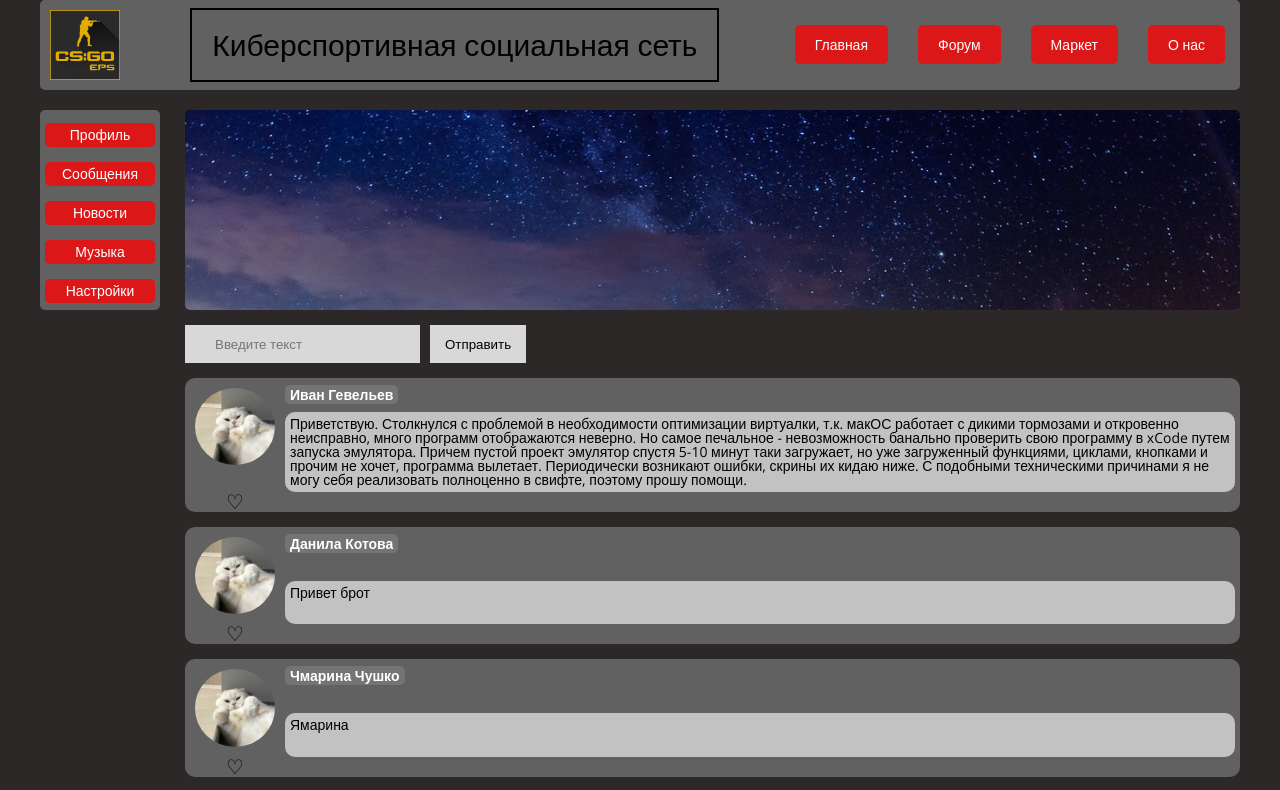
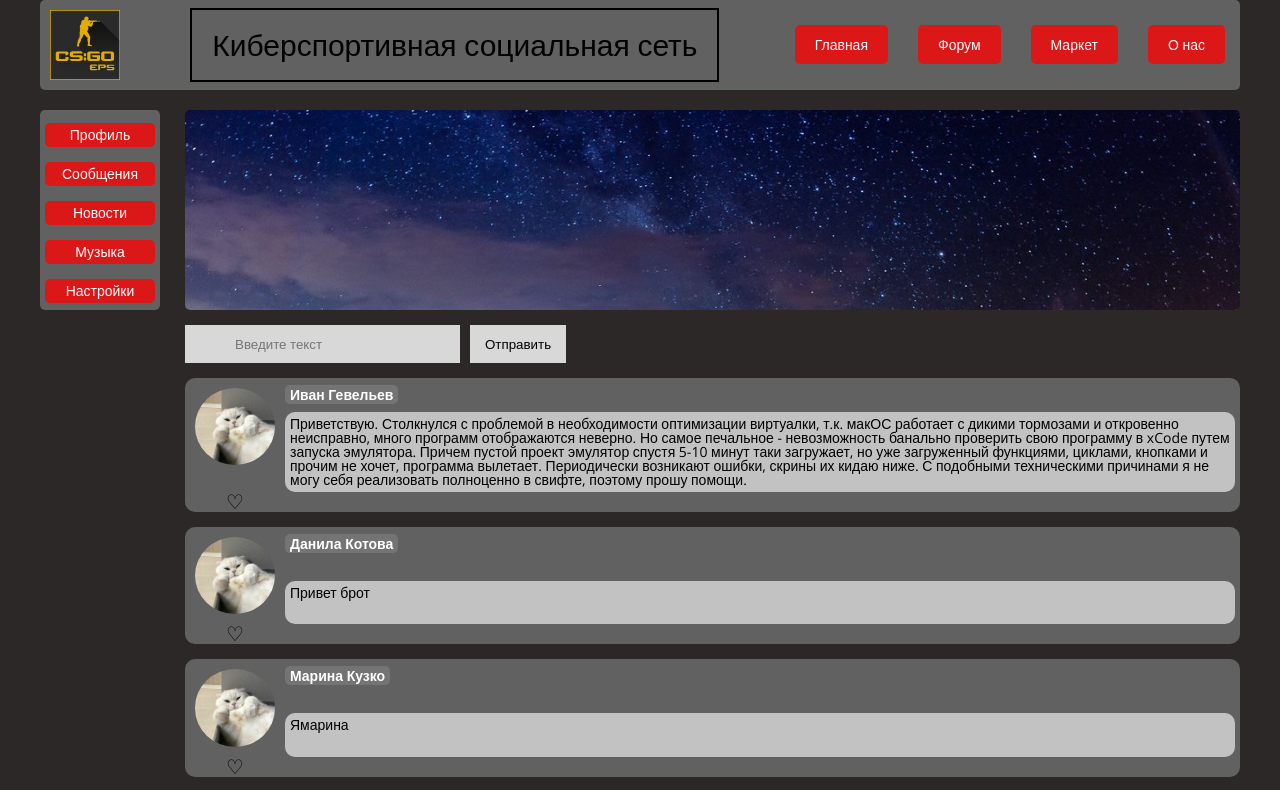
Before and after one commit to VolodyaSaiyajin/my-app, a React (Create React App) app: page /profile in a window 1280 px wide. Shown: the top 790 px of the page. Built offline with nearby package versions, Linux system fonts and the light colour scheme.

Commit message:
subscribe observer

```diff
--- a/src/App.js
+++ b/src/App.js
@@ -19,7 +19,7 @@ function App(props) {
           <div class="app-wrapper__app">
             <Header />
             <MenuNavigation />
-            <Route path="/profile" render={() => <Profile stateProfile={props.state.profilePage} addPost={props.addPost}/>} />
+            <Route path="/profile" render={() => <Profile updateNewPost={props.updateNewPost} stateProfile={props.state.profilePage} addPost={props.addPost} />} />
             <Route path="/dialogs" render={() => <Dialogs statePage={props.state.dialogsPage} />} />
           </div>
         </div>
--- a/src/Redux/data.js
+++ b/src/Redux/data.js
@@ -1,19 +1,20 @@
-import {rerenderEntireTree} from '../render'
+import { rerenderEntireTree } from '../render'
 let state = {
     profilePage: {
         posts: [
             { id: 1, name: "Иван Гевельев", post: "Приветствую. Столкнулся с проблемой в необходимости оптимизации виртуалки, т.к. макОС работает с дикими тормозами и откровенно неисправно, много программ отображаются неверно. Но самое печальное - невозможность банально проверить свою программу в xCode путем запуска эмулятора. Причем пустой проект эмулятор спустя 5-10 минут таки загружает, но уже загруженный функциями, циклами, кнопками и прочим не хочет, программа вылетает. Периодически возникают ошибки, скрины их кидаю ниже. С подобными техническими причинами я не могу себя реализовать полноценно в свифте, поэтому прошу помощи.", likesCont: "47" },
             { id: 1, name: "Данила Котова", post: "Привет брот", likesCont: "47" },
-            { id: 2, name: "Чмарина Чушко", post: "Ямарина", likesCont: "47" },
+            { id: 2, name: "Марина Кузко", post: "Ямарина", likesCont: "47" },
             { id: 3, name: "Владимир Тильт", post: "Я тебя убью", likesCont: "47" },
             { id: 4, name: "Владислав Харитонов", post: "Тишка привет", likesCont: "47" }
-        ]
+        ],
+        defaultValue: "Обычное значение"
     },
 
     dialogsPage: {
         dialogs: [
             { id: 1, name: "Данила Котова", age: "47" },
-            { id: 2, name: "Чмарина Чушко", age: "14" },
+            { id: 2, name: "Марина Кузко", age: "14" },
             { id: 3, name: "Владимир Тильт", age: "47" },
             { id: 4, name: "Владислав Харитонов", age: "47" }
         ],
@@ -21,7 +22,7 @@ let state = {
         messages:
             [
                 { id: 1, name: "Данила Котова", message: "Привет брот" },
-                { id: 2, name: "Чмарина Чушко", message: "Ямарина" },
+                { id: 2, name: "Марина Кузко", message: "Ямарина" },
                 { id: 3, name: "Владимир Тильт", message: "Я тебя убью" },
                 { id: 4, name: "Владислав Харитонов", message: "Тишка привет" }
             ],
@@ -36,7 +37,15 @@ export let addPost = (postText) => {
         likesCont: "0"
     }
     state.profilePage.posts.push(newPost);
+
     rerenderEntireTree(state);
+
+}
+
+export let updateNewPost = (newText) => {
+    state.profilePage.defaultValue = newText;
+    rerenderEntireTree(state);
+
 }
 
 export default state;
--- a/src/components/Dialogs/users/dialogUser.jsx
+++ b/src/components/Dialogs/users/dialogUser.jsx
@@ -6,7 +6,6 @@ import imageAvatar from './images/donilaCotov.jpg'
 
 const dialogUser = (props) => {
 
-  console.log(props.message);
   return (
     <div className="dialogs__item">
       <div className="dialogs__user">
--- a/src/components/Profile/ProfileFeed/Posting/posting.css
+++ b/src/components/Profile/ProfileFeed/Posting/posting.css
@@ -4,7 +4,7 @@
 }
 
 .posting__addPosting {
-  padding: 10px 30px;
+  padding: 10px 50px;
   background-color: #d8d8d8;
 }
 
--- a/src/components/Profile/ProfileFeed/Posting/posting.jsx
+++ b/src/components/Profile/ProfileFeed/Posting/posting.jsx
@@ -6,15 +6,23 @@ import style from './posting.css';
 const Posting = (props) => {
     let newPostElement = React.createRef();
 
+
+
+    let onUpdatePost = () => {
+        console.log("текст изменён");
+        let text = newPostElement.current.value;
+        props.updateNewPost(text);
+    }
+
     let addPost = () => {
         let text = newPostElement.current.value;
         props.addPost(text);
-        newPostElement.current.value = " ";
+        props.updateNewPost('');
     }
 
     return (
         <div className="posting">
-            <input ref={newPostElement} className="posting__addPosting" placeholder="Введите текст" type="text" />
+            <input onChange={onUpdatePost} ref={newPostElement} className="posting__addPosting" placeholder="Введите текст" type="text" />
             <button onClick={addPost} className="posting__send">Отправить</button>
         </div>
     );
--- a/src/components/Profile/ProfileFeed/profileFeed.jsx
+++ b/src/components/Profile/ProfileFeed/profileFeed.jsx
@@ -16,7 +16,7 @@ const profileFeed = (props) => {
         <Banner />
       </div>
       <div className="profileFeed__Posting">
-        <Posting addPost={props.addPost}/>
+        <Posting updateNewPost={props.updateNewPost}  addPost={props.addPost} />
       </div>
       <div className="profileFeed__ContentBar">
         {postsElements}
--- a/src/render.js
+++ b/src/render.js
@@ -3,14 +3,13 @@ import React from 'react';
 import ReactDOM from 'react-dom';
 import './index.css';
 import App from './App';
-
-import {addPost} from './Redux/data';
+import {addPost, updateNewPost} from './Redux/data';
 
 export let rerenderEntireTree = (state) => {
 
   ReactDOM.render(
     <React.StrictMode>
-      <App state={state} addPost={addPost}/>
+      <App state={state} addPost={addPost} updateNewPost={updateNewPost}/>
     </React.StrictMode>, document.getElementById('root')
   );
 }
```
